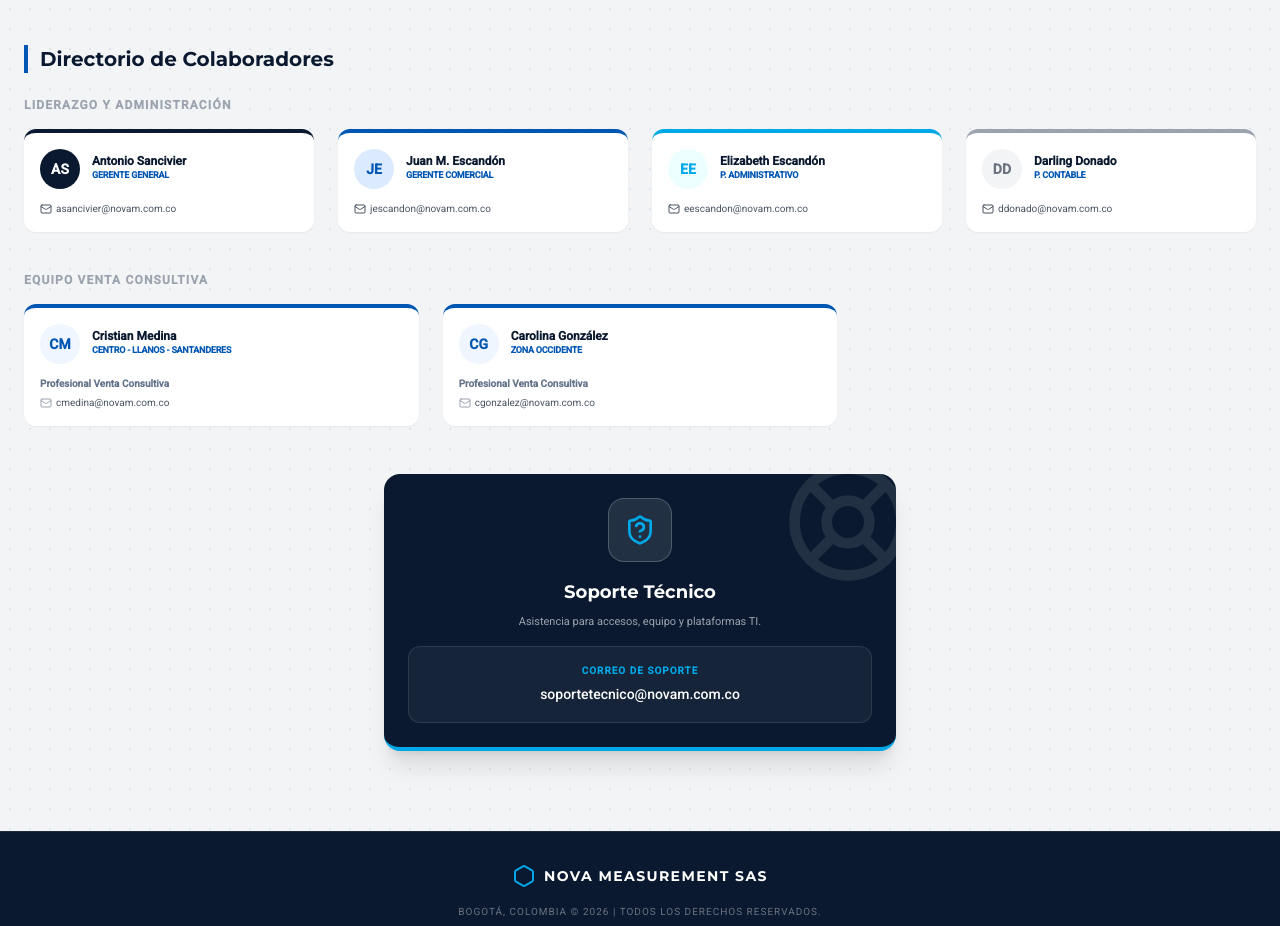
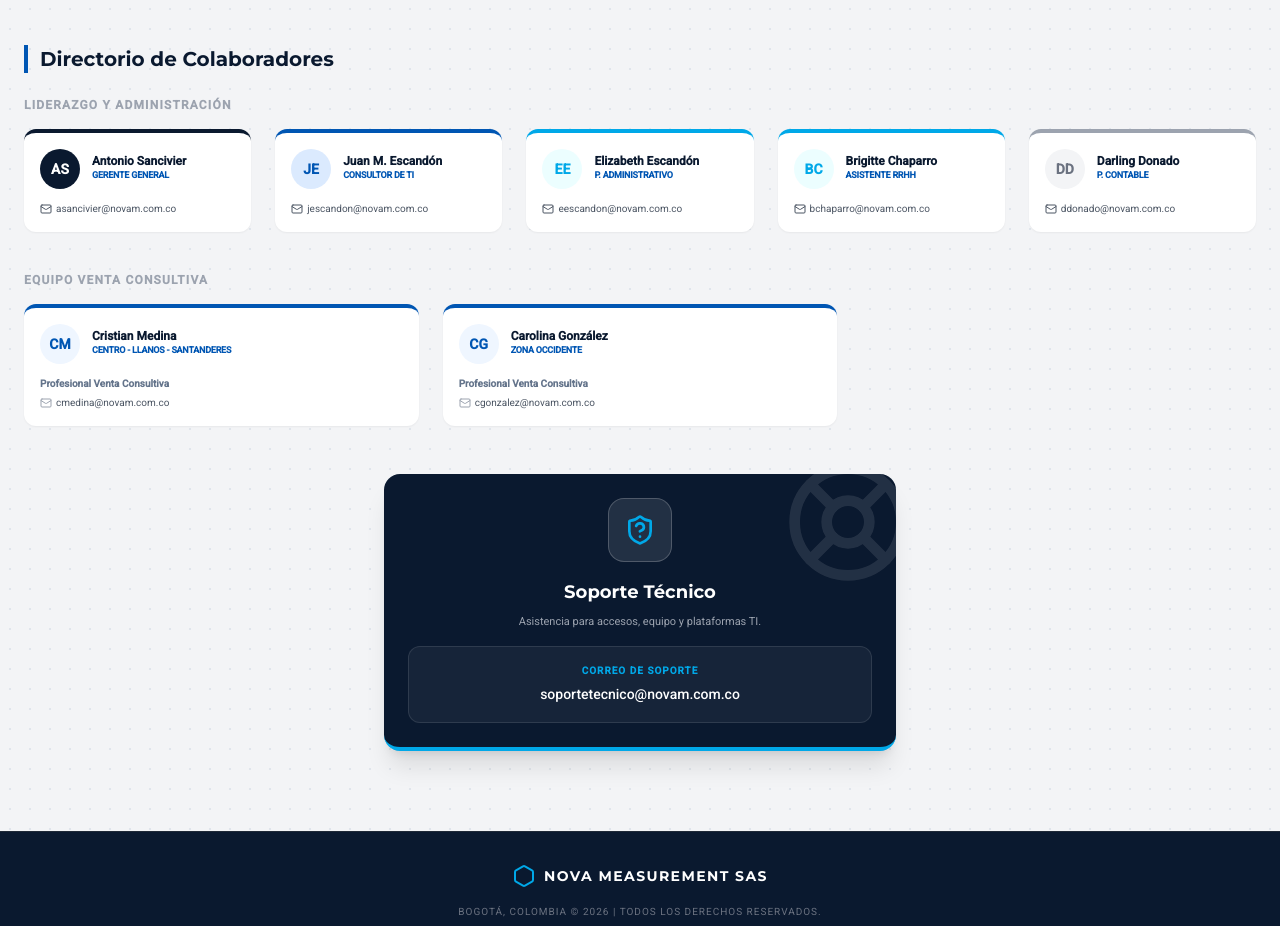
Before and after one commit to jescandonp/onboarding-nova, a plain HTML site: page index.html in a window 1280 px wide. Shown: the part 2461-3387 px from the top of the page. Drawn offline with nearby package versions, Linux system fonts and the light colour scheme.

Commit message:
Directorio: agrega a Brigitte Chaparro (Asistente RRHH) y actualiza cargo de Juan M. Escandón a Consultor de TI
Co-Authored-By: Claude Opus 5.5 <noreply@anthropic.com>
Claude-Session: https://claude.ai/code/session_016dxHeby4iyxYtvKF44STCt

```diff
--- a/index.html
+++ b/index.html
@@ -395,7 +395,7 @@
 
         <!-- Grupo Liderazgo -->
         <h4 class="text-xs font-bold text-gray-400 uppercase tracking-widest mb-4">Liderazgo y Administración</h4>
-        <div class="grid grid-cols-1 md:grid-cols-2 lg:grid-cols-4 gap-6 mb-10">
+        <div class="grid grid-cols-1 md:grid-cols-3 lg:grid-cols-5 gap-6 mb-10">
 
             <!-- Antonio Sancivier -->
             <div class="bg-white rounded-xl shadow-sm p-4 border-t-4 border-novaNavy">
@@ -409,13 +409,13 @@
                 <a href="mailto:asancivier@novam.com.co" class="text-[10px] text-gray-600 block hover:text-novaBlue transition-colors"><i data-lucide="mail" class="w-3 h-3 inline mr-1"></i>asancivier@novam.com.co</a>
             </div>
 
-            <!-- Juan M. Escandón (Ejemplo para homogeneizar) -->
+            <!-- Juan M. Escandón -->
             <div class="bg-white rounded-xl shadow-sm p-4 border-t-4 border-novaBlue">
                 <div class="flex items-center mb-3">
                     <div class="w-10 h-10 rounded-full bg-blue-100 flex items-center justify-center text-novaBlue font-bold text-sm mr-3">JE</div>
                     <div>
                         <h4 class="font-bold text-xs text-novaNavy leading-tight">Juan M. Escandón</h4>
-                        <p class="text-[9px] text-novaBlue font-bold uppercase tracking-tight">Gerente Comercial</p>
+                        <p class="text-[9px] text-novaBlue font-bold uppercase tracking-tight">Consultor de TI</p>
                     </div>
                 </div>
                 <a href="mailto:jescandon@novam.com.co" class="text-[10px] text-gray-600 block hover:text-novaBlue transition-colors"><i data-lucide="mail" class="w-3 h-3 inline mr-1"></i>jescandon@novam.com.co</a>
@@ -431,6 +431,18 @@
                     </div>
                 </div>
                 <a href="mailto:eescandon@novam.com.co" class="text-[10px] text-gray-600 block hover:text-novaBlue transition-colors"><i data-lucide="mail" class="w-3 h-3 inline mr-1"></i>eescandon@novam.com.co</a>
+            </div>
+
+            <!-- Brigitte Chaparro -->
+            <div class="bg-white rounded-xl shadow-sm p-4 border-t-4 border-novaCyan">
+                <div class="flex items-center mb-3">
+                    <div class="w-10 h-10 rounded-full bg-cyan-50 flex items-center justify-center text-novaCyan font-bold text-sm mr-3">BC</div>
+                    <div>
+                        <h4 class="font-bold text-xs text-novaNavy leading-tight">Brigitte Chaparro</h4>
+                        <p class="text-[9px] text-novaBlue font-bold uppercase tracking-tight">Asistente RRHH</p>
+                    </div>
+                </div>
+                <a href="mailto:bchaparro@novam.com.co" class="text-[10px] text-gray-600 block hover:text-novaBlue transition-colors"><i data-lucide="mail" class="w-3 h-3 inline mr-1"></i>bchaparro@novam.com.co</a>
             </div>
 
             <!-- Darling Donado -->
```
Also changed, not shown: OnBoarding.html (+15 -3 lines).
